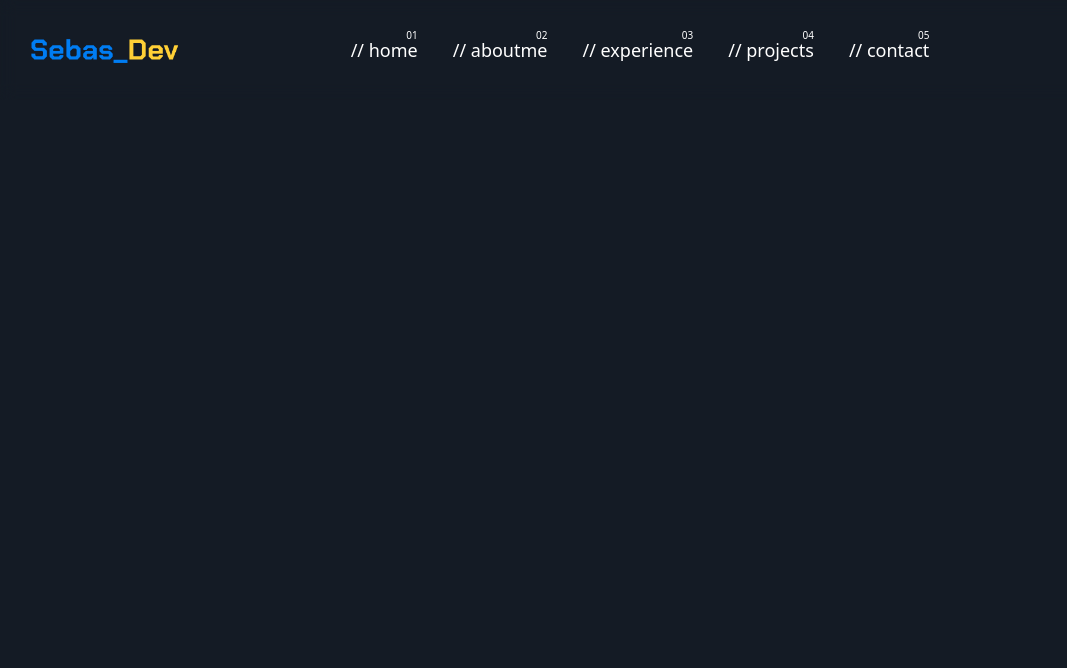
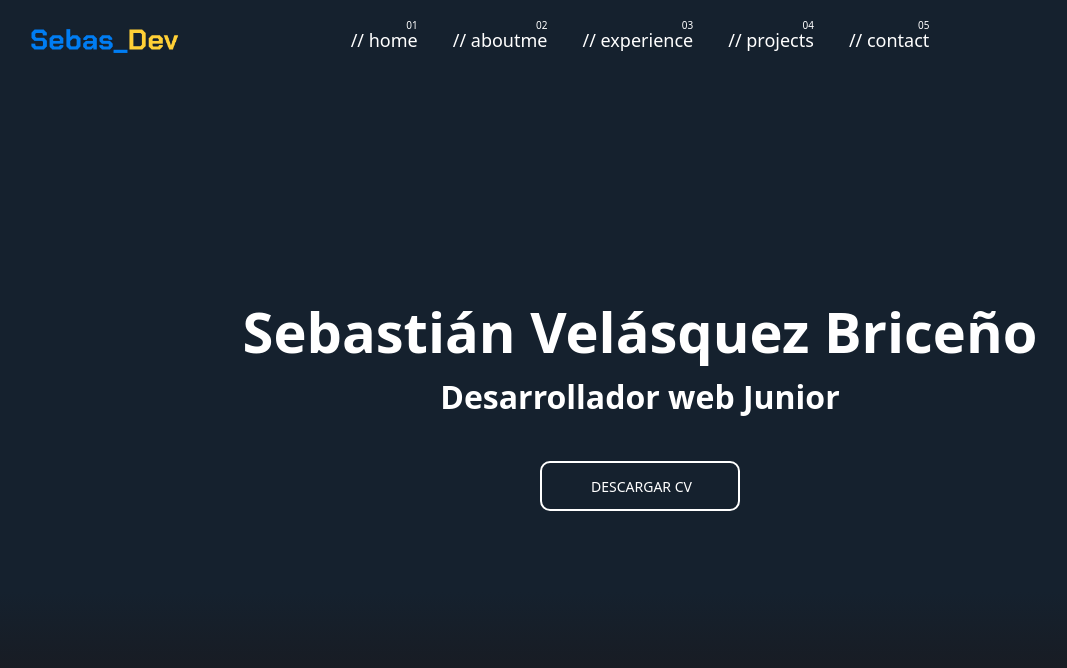
Before and after one commit to sebastian-VB/portfolio-v2, an Angular app: page / in a window 1280 px wide. Shown: the top 668 px of the page, without its empty margins (0-1067 px from the left). Built offline with nearby package versions, Linux system fonts and the light colour scheme.

Commit message:
add content in home section with styles

```diff
--- a/src/app/app.component.html
+++ b/src/app/app.component.html
@@ -1,2 +1,4 @@
 
 <app-header></app-header>
+
+<app-home />
--- a/src/app/components/header/header.component.css
+++ b/src/app/components/header/header.component.css
@@ -1,7 +1,7 @@
 header{
-  /* background-color: rgba(0,0,0, 0.3); */
+  background-color: var(--bg-aboutme);
   backdrop-filter: blur(8px);
-  height: 100px;
+  height: 80px;
 }
 
 .content-header{
@@ -112,11 +112,13 @@ header{
     clip-path: circle(150% at 0 0);
     pointer-events: auto;
     opacity: 1;
+    position: fixed;
+    z-index: 100;
   }
 
   .mbl-menu.hide-menu {
     clip-path: circle(0% at 0 0);
-    opacity: 0;
+    opacity: 1;
     pointer-events: none;
   }
 
--- a/src/app/components/header/header.component.ts
+++ b/src/app/components/header/header.component.ts
@@ -1,4 +1,5 @@
-import { ChangeDetectionStrategy, Component } from '@angular/core';
+import { ChangeDetectionStrategy, Component, inject } from '@angular/core';
+import { NavBarService } from '../../services/navBar.service';
 
 @Component({
   selector: 'app-header',
@@ -9,12 +10,15 @@ import { ChangeDetectionStrategy, Component } from '@angular/core';
 })
 export class HeaderComponent {
 
+  stateBtnService = inject(NavBarService);
+
   showMenu = false;
   hidingMenu = false;
 
   openMenu() {
     this.showMenu = true;
     this.hidingMenu = false;
+    this.stateBtnService.setStateBtn(this.showMenu);
   }
 
   closeMenu() {
@@ -22,6 +26,7 @@ export class HeaderComponent {
     setTimeout(() => {
       this.showMenu = false;
       this.hidingMenu = false;
+      this.stateBtnService.setStateBtn(this.showMenu);
     }, 600);
   }
 
--- a/src/app/sections/home/home.component.css
+++ b/src/app/sections/home/home.component.css
@@ -1,3 +1,104 @@
-:host {
-  display: block;
+
+.home{
+  width: 100%;
+  height: 80vh;
+  background: linear-gradient(rgba(21, 33, 46, 1) 80%, rgba(26, 25, 29, 0.7));
 }
+
+.home-content{
+  height: 100%;
+  max-width: 80%;
+  margin: 0 auto;
+  display: flex;
+  flex-direction: column;
+  align-items: center;
+  justify-content: center;
+}
+
+.home-content h1{
+  font-size: 3.5rem;
+  font-weight: bold;
+  text-align: center;
+}
+
+.home-content h2{
+  font-size: 2rem;
+  font-weight: bold;
+  text-align: center;
+}
+
+/* diseño del boton */
+
+.home-content .content-btn{
+  margin-top: 40px;
+}
+
+.btn.show-btn{
+  opacity: 0;
+  pointer-events: none;
+}
+
+.content-btn .btn{
+  display: inline-flex;
+  justify-content: center;
+  align-items: center;
+  padding: 10px 50px;
+  width: 200px;
+  height: 50px;
+  border: none;
+  border: 2px solid rgb(255, 255, 255);
+  border-radius: 10px;
+  font-size: 14px;
+  font-weight: 500;
+  text-transform: uppercase;
+  cursor: pointer;
+  position: relative;
+  overflow: hidden;
+  transition: .5s ease all;
+}
+
+.btn span{
+  position: absolute;
+  z-index: 2;
+  transition: .5s ease-out all;
+  left: 25%;
+}
+
+.btn .icon{
+  display: flex;
+  align-items: end;
+  position: absolute;
+  z-index: 2;
+  top: -40px;
+  right: 20px;
+  opacity: 0;
+  transition: .5s ease-out all;
+}
+
+.btn .icon i{
+  font-size: 18px;
+}
+
+.btn:hover span{
+  left: 10%;
+}
+
+.btn:hover .icon{
+  top: 30%;
+  opacity: 1;
+}
+
+.content-btn .btn::after{
+  content: "";
+  width: 100%;
+  height: 100%;
+  position: absolute;
+  z-index: 1;
+  background-color: #955536;
+  clip-path: circle(0% at 50% 50%);
+  transition: .4s ease-in all;
+}
+
+.content-btn .btn:hover::after{
+  clip-path: circle(100% at 50% 50%);
+}
--- a/src/app/sections/home/home.component.html
+++ b/src/app/sections/home/home.component.html
@@ -1 +1,15 @@
-<p>home works!</p>,
+
+<section class="home">
+    <div class="home-content">
+        <h1>Sebastián Velásquez Briceño</h1>
+        <h2>Desarrollador web Junior</h2>
+        <div class="content-btn">
+            <button class="btn" [class.show-btn]="stateBtnService.stateBtn()">
+                <div class="icon">
+                    <i class="fa-solid fa-arrow-down"></i>
+                </div>
+                <span>Descargar CV</span>
+            </button>
+        </div>
+    </div>
+</section>
--- a/src/app/sections/home/home.component.ts
+++ b/src/app/sections/home/home.component.ts
@@ -1,4 +1,5 @@
-import { ChangeDetectionStrategy, Component } from '@angular/core';
+import { ChangeDetectionStrategy, Component, inject, OnInit } from '@angular/core';
+import { NavBarService } from '../../services/navBar.service';
 
 @Component({
   selector: 'app-home',
@@ -7,4 +8,9 @@ import { ChangeDetectionStrategy, Component } from '@angular/core';
   styleUrl: './home.component.css',
   changeDetection: ChangeDetectionStrategy.OnPush,
 })
-export class HomeComponent { }
+export class HomeComponent{
+
+  stateBtnService = inject(NavBarService);
+  // stateBtn:boolean = this.stateBtnService.stateBtn();
+
+}
--- /dev/null
+++ b/src/app/services/navBar.service.ts
@@ -0,0 +1,18 @@
+import { Injectable, Signal, signal, WritableSignal } from '@angular/core';
+
+@Injectable({
+  providedIn: 'root'
+})
+export class NavBarService {
+
+  private _stateBtn: WritableSignal<boolean> = signal<boolean>(false);
+  public readonly stateBtn: Signal<boolean> = this._stateBtn.asReadonly();
+
+  constructor() { }
+
+  setStateBtn(state: boolean){
+    this._stateBtn.set(state);
+    console.log(this.stateBtn());
+  }
+
+}
--- a/src/styles.css
+++ b/src/styles.css
@@ -1,8 +1,8 @@
 @import "tailwindcss";
 
 :root{
-    --bg-page: rgb(0, 0, 0);
-    --bg-aboutme: rgb(20, 27, 37);
+    --bg-page: rgb(26, 25, 29);
+    --bg-aboutme: rgb(21, 33, 46);
 }
 
 html{
@@ -11,6 +11,6 @@ html{
 
 body{
     overflow-x: hidden;
-    background-color: var(--bg-aboutme);
+    background-color: var(--bg-page);
     color: white;
 }
```
Also changed, not shown: src/app/app.component.ts (+6 -1 lines).
